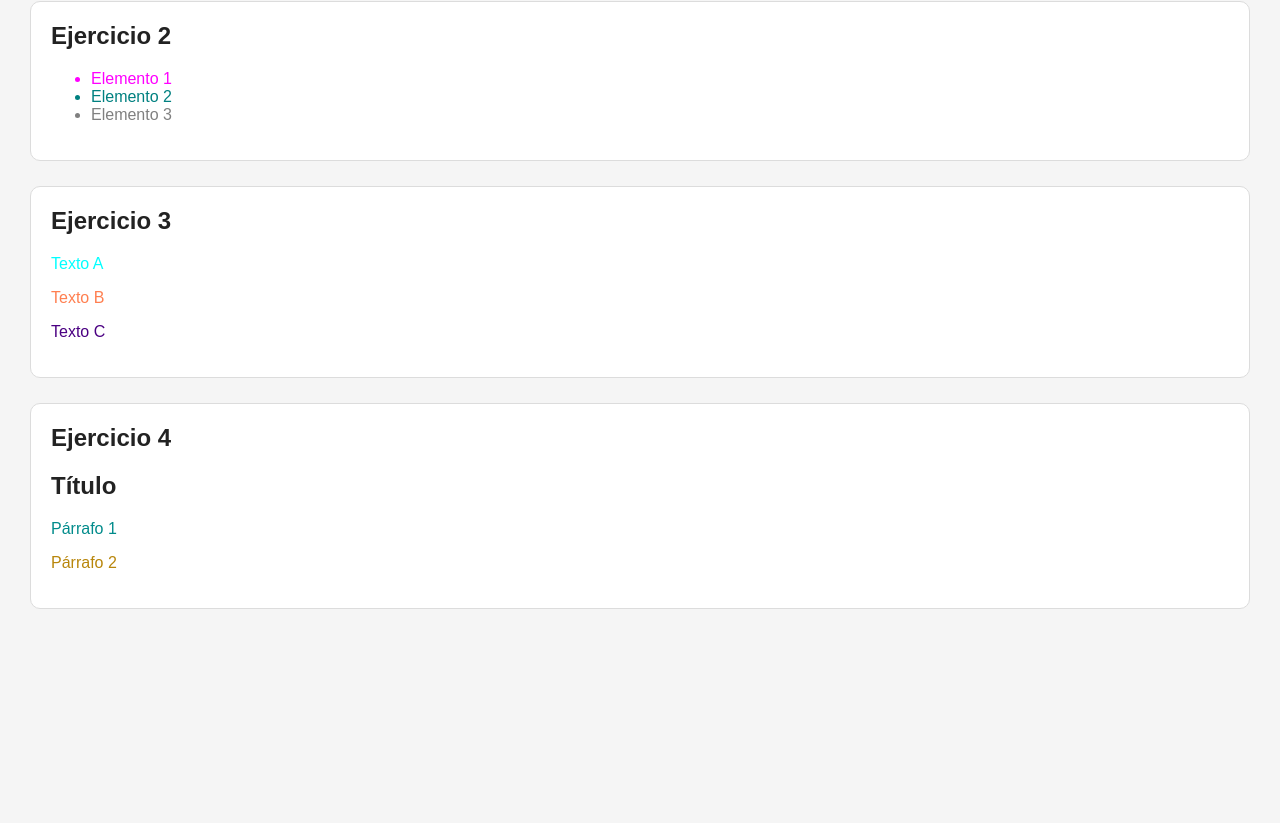
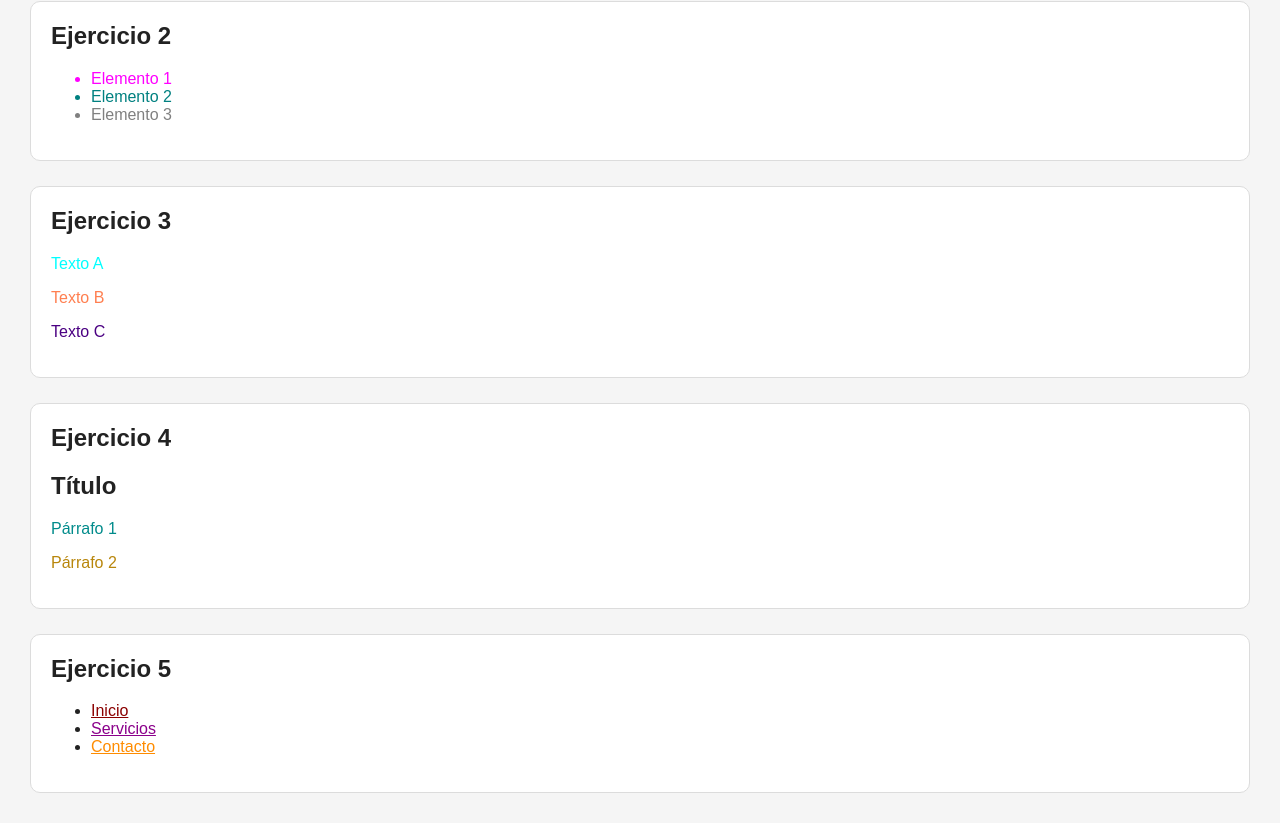
Before and after one commit to karlmard8/26AProgWebCarlosSantana, a plain HTML site: page Practica de box model/ejercicios-especificidad/index.html in a window 1280 px wide. Shown: the part 313-1136 px from the top of the page. Before the commit the page ends 952 px from the top, so only its background shows below. Drawn offline with Linux system fonts and the light colour scheme.

Commit message:
Ejercicio 5

```diff
--- a/Practica de box model/ejercicios-especificidad/index.html
+++ b/Practica de box model/ejercicios-especificidad/index.html
@@ -101,5 +101,29 @@
   Sí cambiaría, porque !important tiene prioridad sobre las demás reglas.
   -->
 
+  <!-- Ejercicio 5 -->
+  <section class="bloque">
+    <h2>Ejercicio 5</h2>
+    <nav class="nav-e5">
+      <ul class="menu">
+        <li><a href="#" class="enlace">Inicio</a></li>
+        <li><a href="#">Servicios</a></li>
+        <li><a href="#" id="contacto">Contacto</a></li>
+      </ul>
+    </nav>
+  </section>
+  <!--
+  Colores de cada enlace.
+  Inicio: darkred
+  Servicios: darkmagenta
+  Contacto: darkorange
+
+  Calcula la especificidad de la regla 5.
+  .menu li a.enlace = (0,2,2)
+
+  ¿Que enlace se ve afectado por la regla 4? ¿Por qué?
+  Al enlace Contacto porque tiene el id #contacto.
+  -->
+
 </body>
 </html>
--- a/Practica de box model/ejercicios-especificidad/styles.css
+++ b/Practica de box model/ejercicios-especificidad/styles.css
@@ -123,3 +123,24 @@ li#primero.item {
 p#ultimo.contenido {
   color: darkgoldenrod; /* 5 */
 }
+
+/* EJERCICIO 5*/
+.nav-e5 a {
+  color: darkblue; /* 1 */
+}
+
+.menu a {
+  color: darkgreen; /* 2 */
+}
+
+.nav-e5 ul li a {
+  color: darkmagenta; /* 3 */
+}
+
+#contacto {
+  color: darkorange; /* 4 */
+}
+
+.menu li a.enlace {
+  color: darkred; /* 5 */
+}
```
